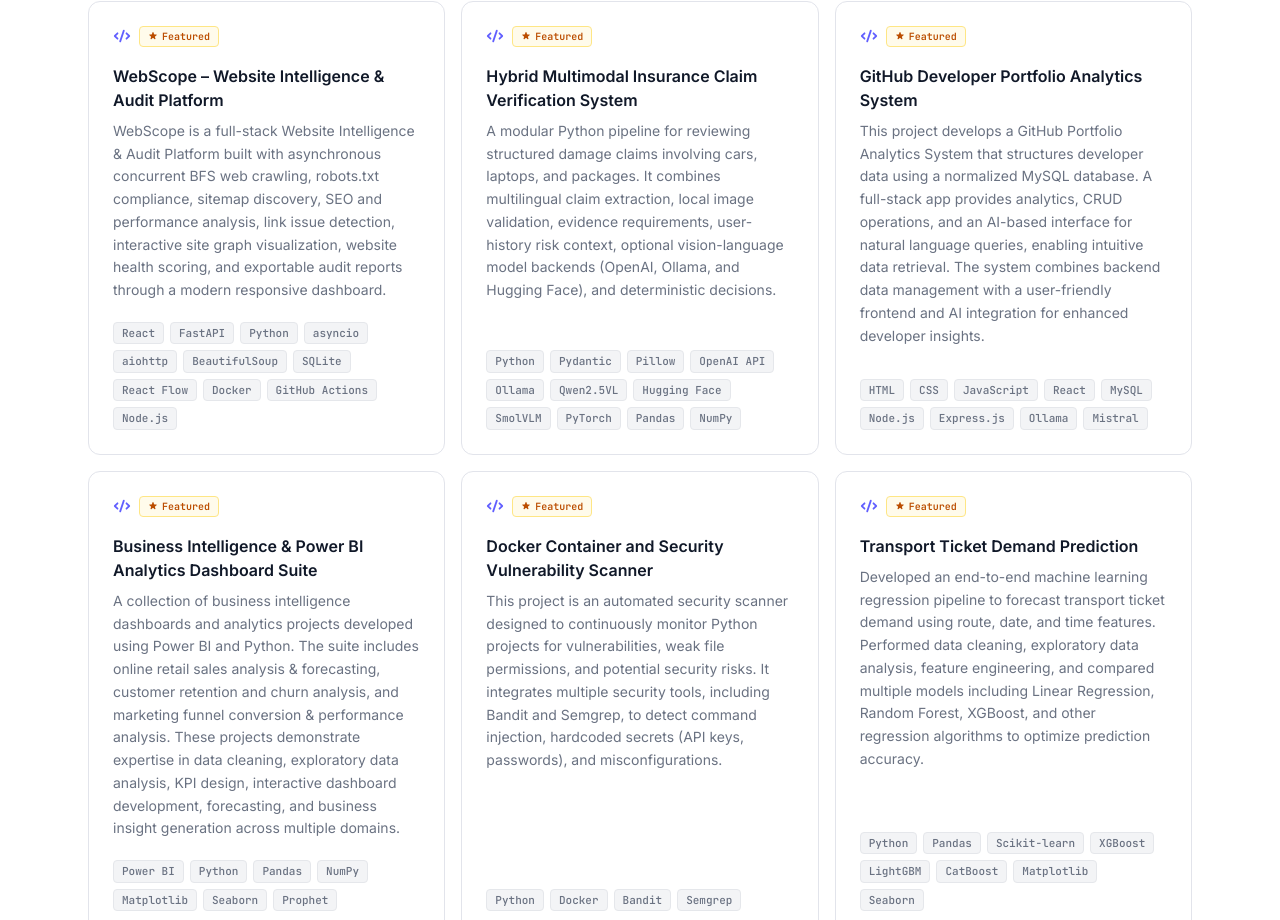
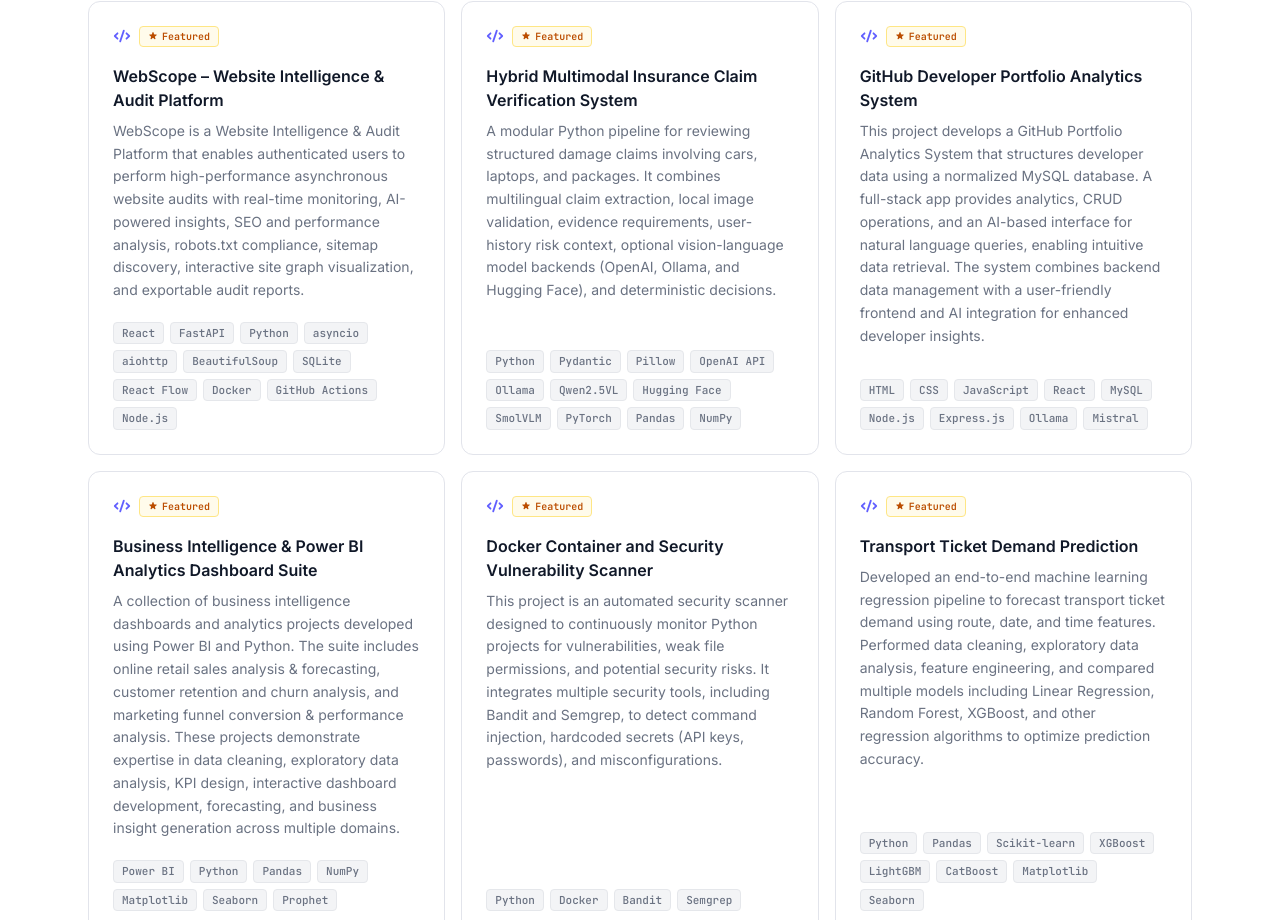
Before and after one commit to BarathThanigai/My_Portfolio_Website, a React (Vite) app: page / in a window 1280 px wide. Shown: the part 2900-3820 px from the top of the page. Built offline with nearby package versions, Linux system fonts and the light colour scheme.

Commit message:
Changed WebScope project to updated description

```diff
--- a/src/data/projects.js
+++ b/src/data/projects.js
@@ -2,7 +2,7 @@ export const projects = [
   {
     id: 1,
     title: 'WebScope – Website Intelligence & Audit Platform',
-    description: 'WebScope is a full-stack Website Intelligence & Audit Platform built with asynchronous concurrent BFS web crawling, robots.txt compliance, sitemap discovery, SEO and performance analysis, link issue detection, interactive site graph visualization, website health scoring, and exportable audit reports through a modern responsive dashboard.',
+    description: 'WebScope is a Website Intelligence & Audit Platform that enables authenticated users to perform high-performance asynchronous website audits with real-time monitoring, AI-powered insights, SEO and performance analysis, robots.txt compliance, sitemap discovery, interactive site graph visualization, and exportable audit reports.',
     tech: ['React', 'FastAPI', 'Python', 'asyncio', 'aiohttp', 'BeautifulSoup', 'SQLite', 'React Flow', 'Docker', 'GitHub Actions','Node.js'],
     github: 'https://github.com/BarathThanigai/Concurrent_Web_Crawler',
     live: 'https://concurrent-web-crawler.vercel.app/',
```
